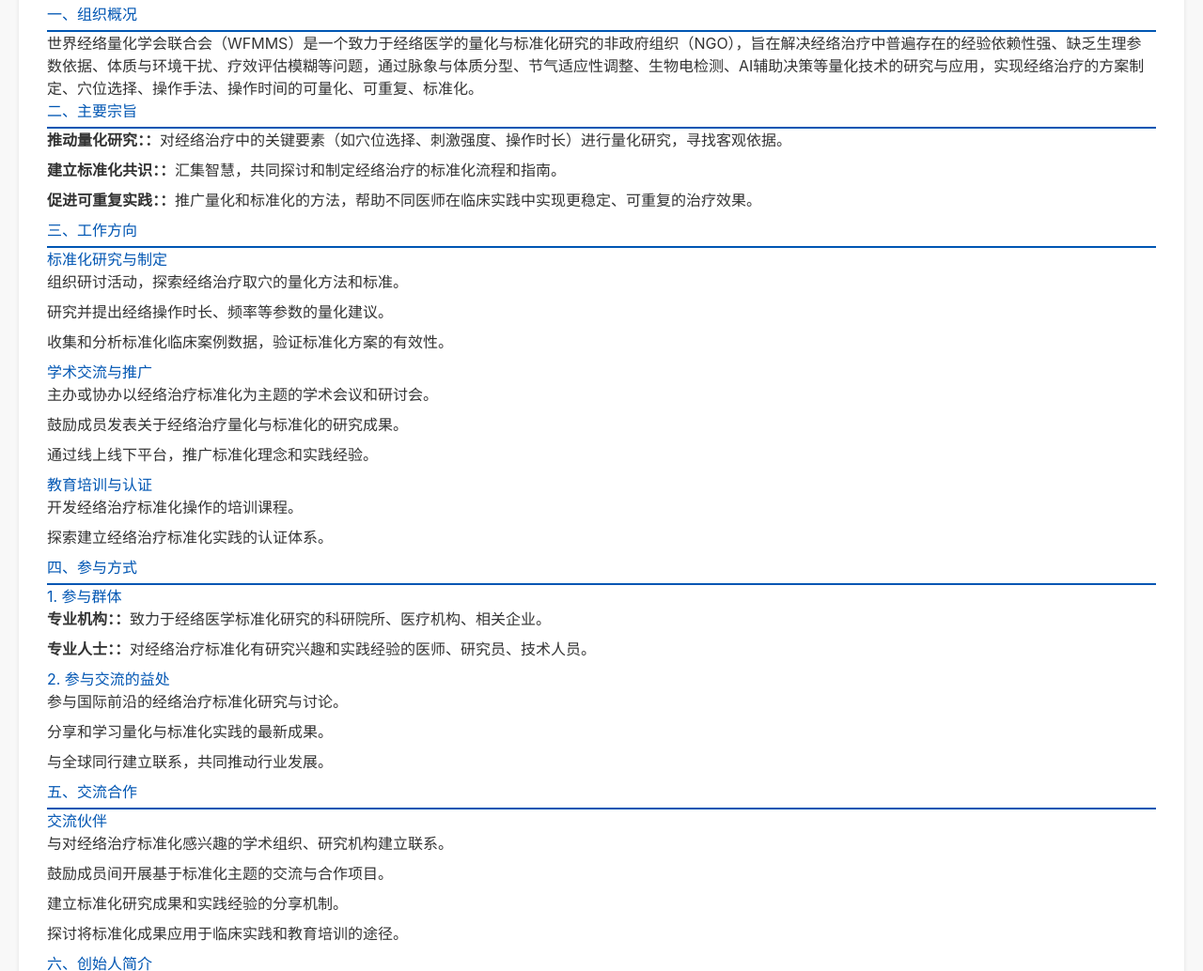
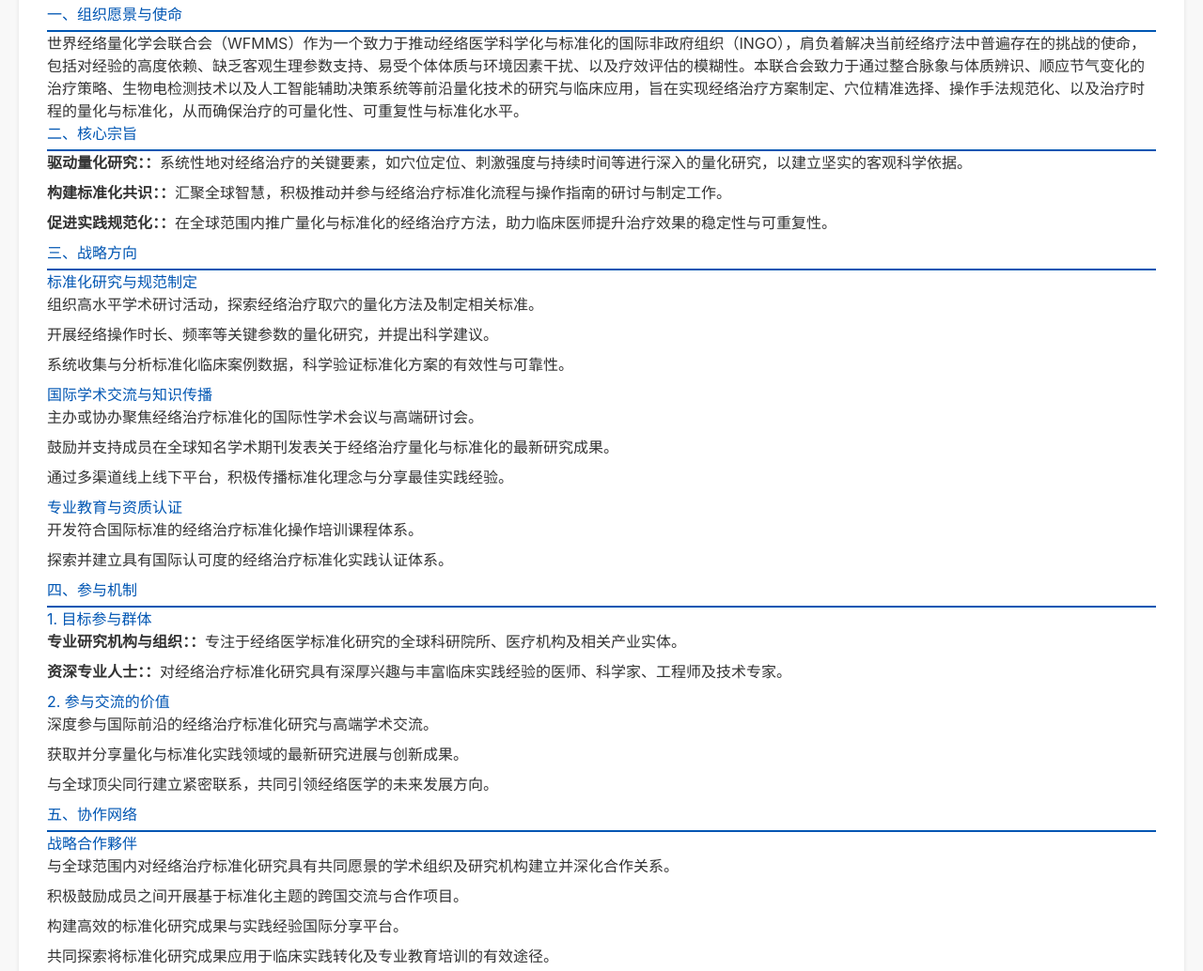
Before and after one commit to wfmms/wfmms.github.io, a plain HTML site: page index.html in a window 1280 px wide. Shown: the part 217-1251 px from the top of the page at 94% size. Drawn offline with nearby package versions, Linux system fonts and the light colour scheme.

Commit message:
Update index.html

```diff
--- a/index.html
+++ b/index.html
@@ -128,54 +128,54 @@
         </div>
 
 
-        <h2>一、组织概况</h2>
-        <p>世界经络量化学会联合会（WFMMS）是一个致力于经络医学的量化与标准化研究的非政府组织（NGO），旨在解决经络治疗中普遍存在的经验依赖性强、缺乏生理参数依据、体质与环境干扰、疗效评估模糊等问题，通过脉象与体质分型、节气适应性调整、生物电检测、AI辅助决策等量化技术的研究与应用，实现经络治疗的方案制定、穴位选择、操作手法、操作时间的可量化、可重复、标准化。</p>
+        <h2>一、组织愿景与使命</h2>
+        <p>世界经络量化学会联合会（WFMMS）作为一个致力于推动经络医学科学化与标准化的国际非政府组织（INGO），肩负着解决当前经络疗法中普遍存在的挑战的使命，包括对经验的高度依赖、缺乏客观生理参数支持、易受个体体质与环境因素干扰、以及疗效评估的模糊性。本联合会致力于通过整合脉象与体质辨识、顺应节气变化的治疗策略、生物电检测技术以及人工智能辅助决策系统等前沿量化技术的研究与临床应用，旨在实现经络治疗方案制定、穴位精准选择、操作手法规范化、以及治疗时程的量化与标准化，从而确保治疗的可量化性、可重复性与标准化水平。</p>
 
-        <h2>二、主要宗旨</h2>
+        <h2>二、核心宗旨</h2>
         <ul>
-            <li><strong>推动量化研究：：</strong>对经络治疗中的关键要素（如穴位选择、刺激强度、操作时长）进行量化研究，寻找客观依据。</li>
-            <li><strong>建立标准化共识：：</strong>汇集智慧，共同探讨和制定经络治疗的标准化流程和指南。</li>
-            <li><strong>促进可重复实践：：</strong>推广量化和标准化的方法，帮助不同医师在临床实践中实现更稳定、可重复的治疗效果。</li>
+            <li><strong>驱动量化研究：：</strong>系统性地对经络治疗的关键要素，如穴位定位、刺激强度与持续时间等进行深入的量化研究，以建立坚实的客观科学依据。</li>
+            <li><strong>构建标准化共识：：</strong>汇聚全球智慧，积极推动并参与经络治疗标准化流程与操作指南的研讨与制定工作。</li>
+            <li><strong>促进实践规范化：：</strong>在全球范围内推广量化与标准化的经络治疗方法，助力临床医师提升治疗效果的稳定性与可重复性。</li>
         </ul>
 
-        <h2>三、工作方向</h2>
-        <h3>标准化研究与制定</h3>
+        <h2>三、战略方向</h2>
+        <h3>标准化研究与规范制定</h3>
         <ul>
-            <li>组织研讨活动，探索经络治疗取穴的量化方法和标准。</li>
-            <li>研究并提出经络操作时长、频率等参数的量化建议。</li>
-            <li>收集和分析标准化临床案例数据，验证标准化方案的有效性。</li>
+            <li>组织高水平学术研讨活动，探索经络治疗取穴的量化方法及制定相关标准。</li>
+            <li>开展经络操作时长、频率等关键参数的量化研究，并提出科学建议。</li>
+            <li>系统收集与分析标准化临床案例数据，科学验证标准化方案的有效性与可靠性。</li>
         </ul>
-        <h3>学术交流与推广</h3>
+        <h3>国际学术交流与知识传播</h3>
         <ul>
-            <li>主办或协办以经络治疗标准化为主题的学术会议和研讨会。</li>
-            <li>鼓励成员发表关于经络治疗量化与标准化的研究成果。</li>
-            <li>通过线上线下平台，推广标准化理念和实践经验。</li>
+            <li>主办或协办聚焦经络治疗标准化的国际性学术会议与高端研讨会。</li>
+            <li>鼓励并支持成员在全球知名学术期刊发表关于经络治疗量化与标准化的最新研究成果。</li>
+            <li>通过多渠道线上线下平台，积极传播标准化理念与分享最佳实践经验。</li>
         </ul>
-        <h3>教育培训与认证</h3>
+        <h3>专业教育与资质认证</h3>
         <ul>
-            <li>开发经络治疗标准化操作的培训课程。</li>
-            <li>探索建立经络治疗标准化实践的认证体系。</li>
+            <li>开发符合国际标准的经络治疗标准化操作培训课程体系。</li>
+            <li>探索并建立具有国际认可度的经络治疗标准化实践认证体系。</li>
             </ul>
 
-        <h2>四、参与方式</h2>
-        <h3>1. 参与群体</h3>
+        <h2>四、参与机制</h2>
+        <h3>1. 目标参与群体</h3>
         <ul>
-            <li><strong>专业机构：：</strong>致力于经络医学标准化研究的科研院所、医疗机构、相关企业。</li>
-            <li><strong>专业人士：：</strong>对经络治疗标准化有研究兴趣和实践经验的医师、研究员、技术人员。</li>
+            <li><strong>专业研究机构与组织：：</strong>专注于经络医学标准化研究的全球科研院所、医疗机构及相关产业实体。</li>
+            <li><strong>资深专业人士：：</strong>对经络治疗标准化研究具有深厚兴趣与丰富临床实践经验的医师、科学家、工程师及技术专家。</li>
         </ul>
-        <h3>2. 参与交流的益处</h3>
+        <h3>2. 参与交流的价值</h3>
         <ul>
-            <li>参与国际前沿的经络治疗标准化研究与讨论。</li>
-            <li>分享和学习量化与标准化实践的最新成果。</li>
-            <li>与全球同行建立联系，共同推动行业发展。</li>
+            <li>深度参与国际前沿的经络治疗标准化研究与高端学术交流。</li>
+            <li>获取并分享量化与标准化实践领域的最新研究进展与创新成果。</li>
+            <li>与全球顶尖同行建立紧密联系，共同引领经络医学的未来发展方向。</li>
         </ul>
 
-        <h2>五、交流合作</h2> <h3>交流伙伴</h3>
+        <h2>五、协作网络</h2> <h3>战略合作夥伴</h3>
         <ul>
-            <li>与对经络治疗标准化感兴趣的学术组织、研究机构建立联系。</li>
-            <li>鼓励成员间开展基于标准化主题的交流与合作项目。</li>
-            <li>建立标准化研究成果和实践经验的分享机制。</li>
-            <li>探讨将标准化成果应用于临床实践和教育培训的途径。</li>
+            <li>与全球范围内对经络治疗标准化研究具有共同愿景的学术组织及研究机构建立并深化合作关系。</li>
+            <li>积极鼓励成员之间开展基于标准化主题的跨国交流与合作项目。</li>
+            <li>构建高效的标准化研究成果与实践经验国际分享平台。</li>
+            <li>共同探索将标准化研究成果应用于临床实践转化及专业教育培训的有效途径。</li>
         </ul>
 
         <h2>六、创始人简介</h2>
```
